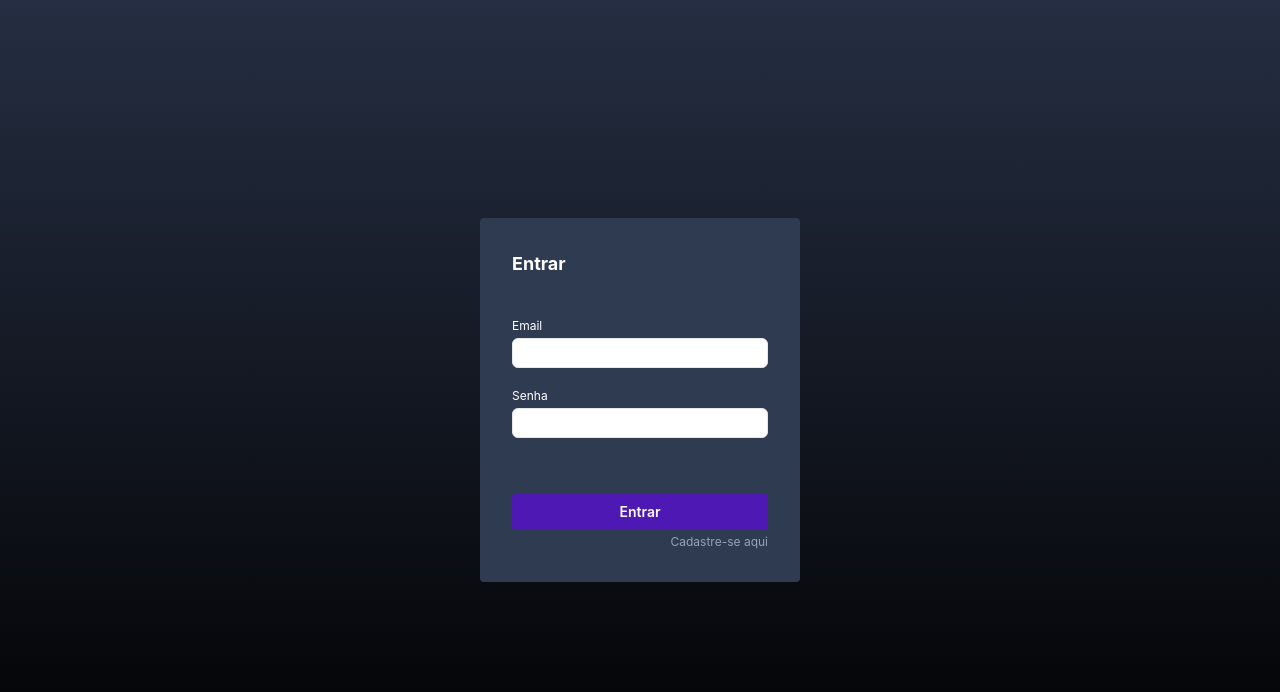
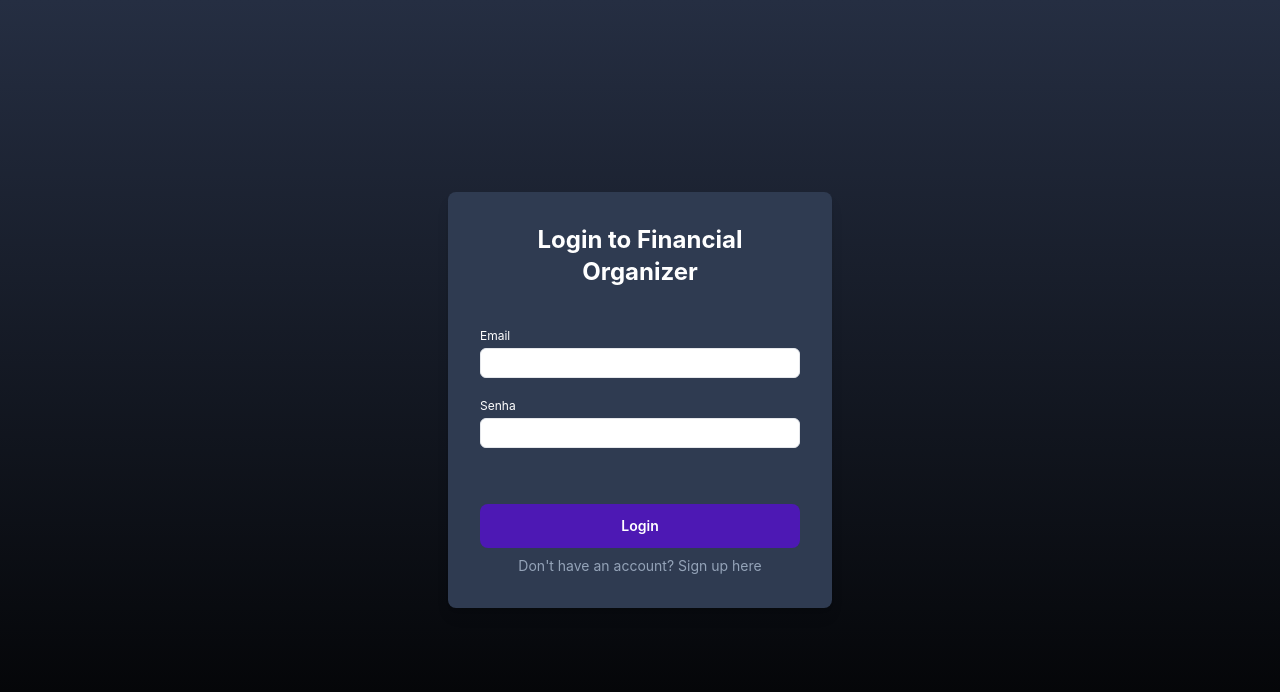
Before and after one commit to ArthurTerozendi/financial_organizer, a React (Vite) app in the folder apps/frontend/: page /login in a window 1280 px wide. Shown: the top 692 px of the page. Built offline with nearby package versions, Linux system fonts and the light colour scheme.

Commit message:
more responsible

```diff
--- a/apps/frontend/package.json
+++ b/apps/frontend/package.json
@@ -13,6 +13,7 @@
     "@emotion/react": "^11.13.0",
     "@emotion/styled": "^11.13.0",
     "@financial-organizer/db": "workspace:^",
+    "@mui/icons-material": "^7.0.1",
     "@mui/material": "^5.16.0",
     "@mui/styled-engine": "^5.16.6",
     "@mui/x-charts": "^7.13.0",
--- a/apps/frontend/src/App.tsx
+++ b/apps/frontend/src/App.tsx
@@ -1,6 +1,6 @@
-import { ThemeProvider } from '@mui/material/styles';
-import CssBaseline from '@mui/material/CssBaseline';
-import darkTheme from './theme';
+import { ThemeProvider } from "@mui/material/styles";
+import CssBaseline from "@mui/material/CssBaseline";
+import darkTheme from "./theme";
 
 import { BarChart, PieChart } from "@mui/x-charts";
 import "./App.css";
@@ -125,11 +125,10 @@ function App() {
     return (
       <div className="flex flex-grow">
         <BarChart
-          className="h-1/2"
           xAxis={[{ scaleType: "band", data: months }]}
           series={[
             { data: creditAmount, label: "Crédito", color: "#297c2d" },
-            { data: debitAmount, label: "Débito", color: "#8d2a0b" },
+            { data: debitAmount, label: "Débito", color: "#ef4444" },
           ]}
         />
       </div>
@@ -160,12 +159,15 @@ function App() {
               />
             </div>
             <div className="flex flex-col gap-4 bg-md-gray rounded-lg p-4 max-h-[50vh] overflow-y-auto">
+              <h3 className="text-lg font-semibold">Recent Transactions</h3>
               {lastFiveTransactions.map((transaction) => (
                 <div
                   key={transaction.id}
                   className="flex flex-row gap-4 justify-between"
                 >
-                  <div className="truncate w-2/4">{transaction.description}</div>
+                  <div className="truncate w-2/4">
+                    {transaction.description}
+                  </div>
                   <TagBadge
                     tagName={transaction.tag?.name}
                     tagColor={transaction.tag?.color}
@@ -174,7 +176,7 @@ function App() {
                     value={transaction.value}
                     type={transaction.type}
                   />
-                  <div>
+                  <div className="text-sm text-gray-400">
                     {DateTime.fromISO(transaction.transactionDate).toFormat(
                       "dd LLL"
                     )}
--- a/apps/frontend/src/components/sidebar/index.tsx
+++ b/apps/frontend/src/components/sidebar/index.tsx
@@ -1,9 +1,5 @@
 import { FC } from "react";
-import { PageEnum, Pages } from "./types";
-
-interface SidebarProps extends Partial<HTMLDivElement> {
-  selectedPage: PageEnum;
-}
+import { PageEnum, Pages, SidebarProps } from "./types";
 
 const Sidebar: FC<SidebarProps> = ({ selectedPage }) => {
   const displayPage = [
@@ -13,26 +9,18 @@ const Sidebar: FC<SidebarProps> = ({ selectedPage }) => {
   ];
 
   return (
-    <nav className="flex flex-col p-6 gap-3 bg-md-gray w-60 h-full">
+    <nav className="flex flex-col p-4 md:p-6 gap-3 bg-md-gray w-full md:w-60 min-h-[250px] md:h-full">
       {displayPage.map((page) => (
         <a
           key={`${page}_key`}
-          className={`cursor-pointer hover:underline first:mt-10 min-w-36 ${selectedPage === page ? "underline" : ""}`}
-          style={
+          className={`cursor-pointer hover:underline text-sm md:text-base py-2 px-3 rounded-lg transition-colors duration-200 ${
             selectedPage === page
-              ? {
-                  color: "#af50db",
-                  textDecorationLine: "underline",
-                  textDecorationColor: "#af50db",
-                  textUnderlineOffset: "0.2rem",
-                  textDecorationThickness: "2px",
-                }
-              : {}
-          }
+              ? "bg-purple/20 text-light-purple"
+              : "hover:bg-md-gray/50"
+          }`}
           href={Pages[page].url}
         >
-          {" "}
-          {Pages[page].label}{" "}
+          {Pages[page].label}
         </a>
       ))}
     </nav>
--- a/apps/frontend/src/components/sidebar/types.ts
+++ b/apps/frontend/src/components/sidebar/types.ts
@@ -13,3 +13,7 @@ export const Pages: { [key in PageEnum]: { label: string; url: string } } = {
   [PageEnum.Login]: { label: "Login", url: "/login" },
   [PageEnum.SignUp]: { label: "Sign Up", url: "/signUp" },
 };
+
+export interface SidebarProps extends Partial<HTMLDivElement> {
+  selectedPage: PageEnum;
+}
--- a/apps/frontend/src/layouts/dashboard.tsx
+++ b/apps/frontend/src/layouts/dashboard.tsx
@@ -1,6 +1,8 @@
-import React, { FC } from "react";
+import React, { FC, useState } from "react";
 import Sidebar from "../components/sidebar";
 import { PageEnum } from "../components/sidebar/types";
+import { IconButton } from "@mui/material";
+import MenuIcon from "@mui/icons-material/Menu";
 
 interface DashboardLayoutProps {
   children: React.ReactNode;
@@ -13,11 +15,25 @@ const DashboardLayout: FC<DashboardLayoutProps> = ({
   title,
   currentPage,
 }) => {
+  const [isSidebarOpen, setIsSidebarOpen] = useState(false);
+
   return (
-    <section className="flex flex-row w-full h-full gap-8 bg-dark-gray">
-      <Sidebar selectedPage={currentPage} />
-      <section className="flex flex-col w-full p-4 pl-0  overflow-auto">
-        <div className="w-full pt-8 text-4xl font-semibold"> {title} </div>
+    <section className="flex flex-col md:flex-row w-full h-full bg-dark-gray">
+      <div className="md:hidden p-4">
+        <IconButton
+          onClick={() => setIsSidebarOpen(!isSidebarOpen)}
+          className="text-white"
+        >
+          <MenuIcon />
+        </IconButton>
+      </div>
+      <div className={`${isSidebarOpen ? 'block' : 'hidden'} md:block`}>
+        <Sidebar selectedPage={currentPage} />
+      </div>
+      <section className="flex flex-col w-full p-4 overflow-auto">
+        <div className="w-full pt-4 md:pt-8 text-2xl md:text-4xl font-semibold">
+          {title}
+        </div>
         <div className="w-full h-full">{children}</div>
       </section>
     </section>
--- a/apps/frontend/src/pages/login/index.tsx
+++ b/apps/frontend/src/pages/login/index.tsx
@@ -46,14 +46,16 @@ const Login = () => {
   }, [navigate]);
 
   return (
-    <div className="flex w-full h-full items-center justify-center login-background">
+    <div className="flex w-full min-h-screen items-center justify-center login-background px-4">
       <form
-        className="flex flex-col w-80 align-center gap-14 bg-md-gray p-8 rounded"
+        className="flex flex-col w-full max-w-sm align-center gap-8 md:gap-14 bg-md-gray p-6 md:p-8 rounded-lg shadow-lg"
         onSubmit={handleFormSubmit}
       >
-        <div className="flex flex-col gap-10 text-black">
-          <h3 className="text-lg text-white font-bold"> Entrar </h3>
-          <div className="flex gap-5 flex-col">
+        <div className="flex flex-col gap-6 md:gap-10 text-black">
+          <h3 className="text-xl md:text-2xl text-white font-bold text-center">
+            Login to Financial Organizer
+          </h3>
+          <div className="flex gap-4 md:gap-5 flex-col">
             <Input
               label="Email"
               type="text"
@@ -68,18 +70,18 @@ const Login = () => {
             />
           </div>
         </div>
-        <div className="flex flex-col gap-1">
-          <input
+        <div className="flex flex-col gap-2">
+          <button
             type="submit"
-            value="Entrar"
-            className="bg-purple py-2 text-white rounded font-semibold text-sm"
-          />
+            className="bg-purple hover:bg-dark-purple py-3 text-white rounded-lg font-semibold text-sm transition-colors duration-200"
+          >
+            Login
+          </button>
           <a
             href="/signUp"
-            className="text-xs text-right text-slate-400 cursor-pointer hover:underline"
+            className="text-sm text-center text-slate-400 cursor-pointer hover:text-white transition-colors duration-200"
           >
-            {" "}
-            Cadastre-se aqui{" "}
+            Don't have an account? Sign up here
           </a>
         </div>
       </form>
```
